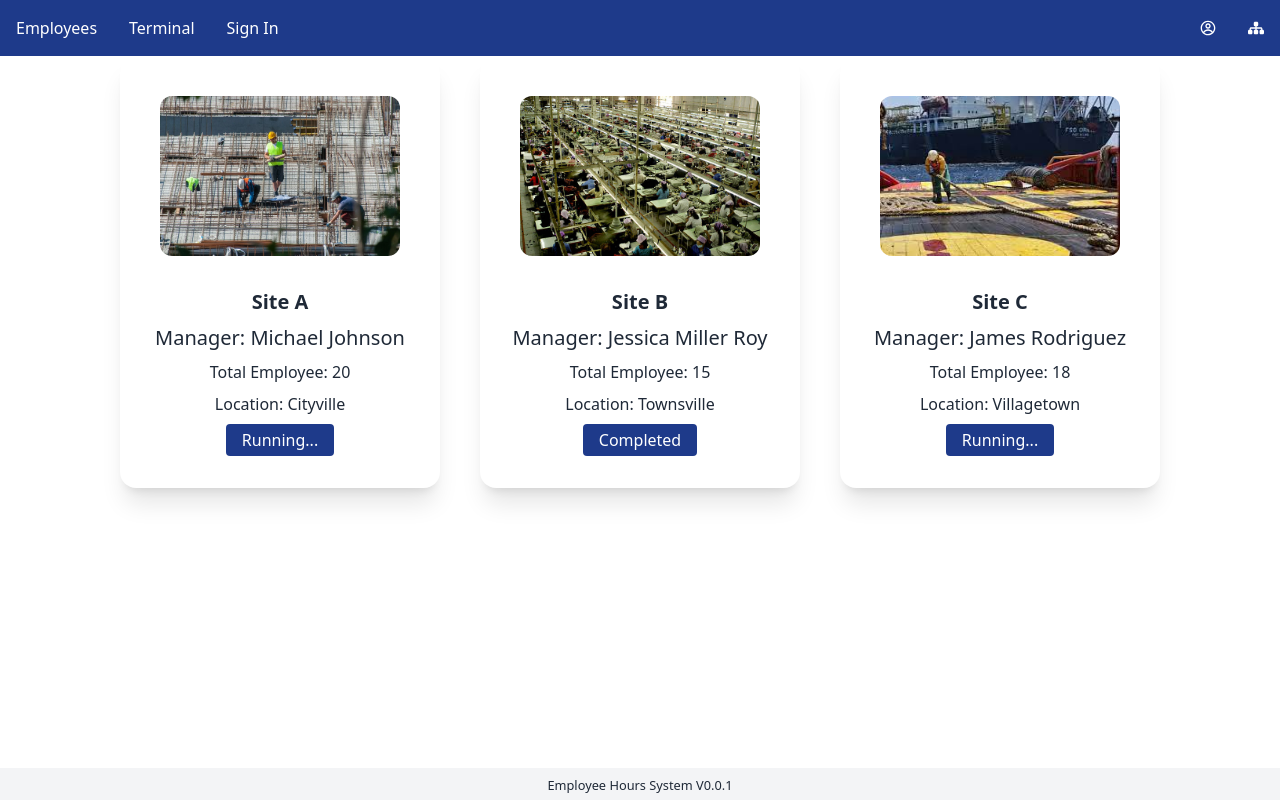
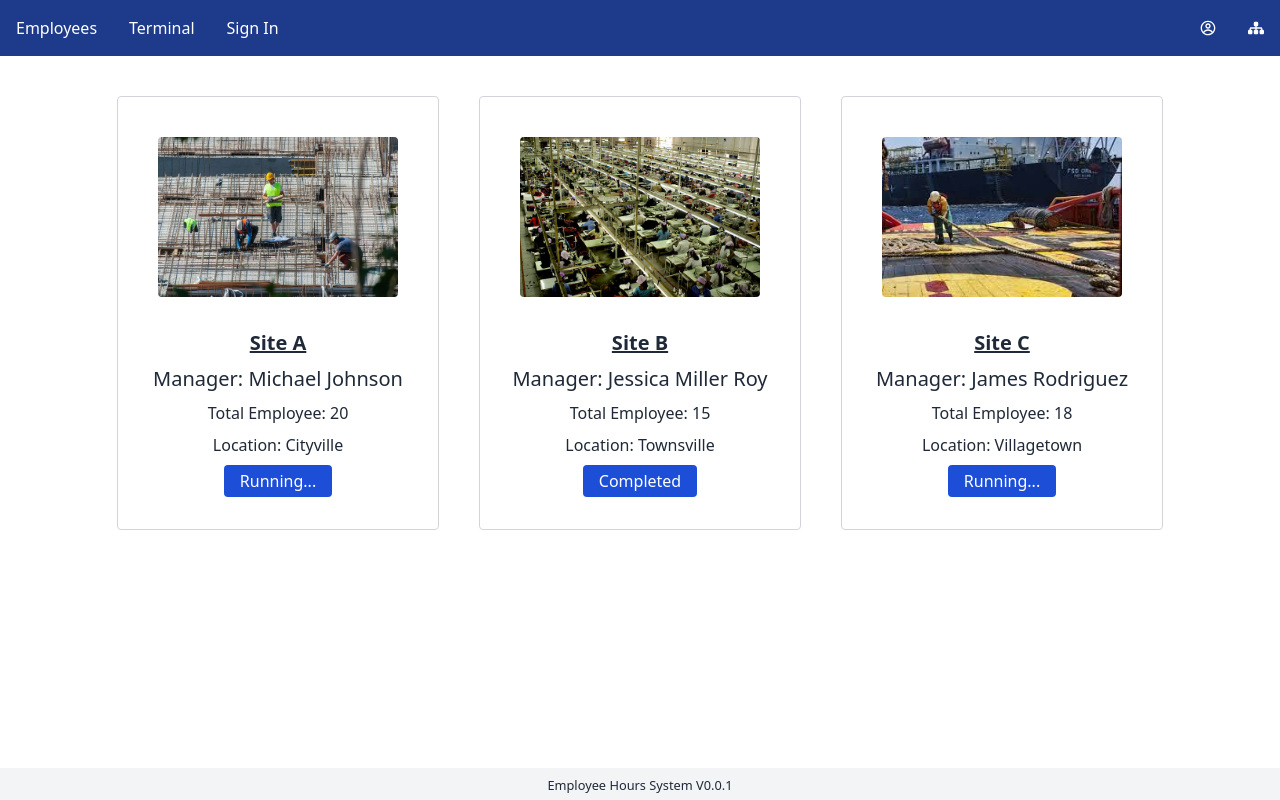
Before and after one commit to HironmoyRay/Employee_Management, a React (Vite) app: page /terminals in a window 1280 px wide. Built offline with nearby package versions, Linux system fonts and the light colour scheme.

Commit message:
Terminal Card Hover

```diff
--- a/src/pages/Site/Site.jsx
+++ b/src/pages/Site/Site.jsx
@@ -2,18 +2,20 @@ const Site = ({ site }) => {
   const { name, img, manager, location, status, total_employee, starts, ends } =
     site;
   return (
-    <div className="">
-      <div className="card bg-base-100 shadow-xl">
+    <div className="my-10">
+      <div className="card bg-base-100 border border-SECONDARY-light hover:border-SECONDARY rounded">
         <figure className="px-10 pt-10">
-          <img src={img} alt="Shoes" className="rounded-xl w-60 h-40" />
+          <img src={img} alt="Shoes" className="rounded w-60 h-40" />
         </figure>
         <div className="card-body items-center text-center">
-          <h2 className="card-title "> {name}</h2>
+          <h2 className="card-title underline "> {name}</h2>
           <p className="font-medium text-xl">Manager: {manager}</p>
           <p className="font-medium">Total Employee: {total_employee}</p>
           <p className="font-medium">Location: {location}</p>
-          <p className="font-medium bg-PRIMARY-dark  px-4 py-1 rounded text-WHITE "> {status}</p>
-
+          <p className="font-medium bg-PRIMARY hover:bg-PRIMARY-dark  px-4 py-1 rounded text-WHITE ">
+            {" "}
+            {status}
+          </p>
         </div>
       </div>
     </div>
```
